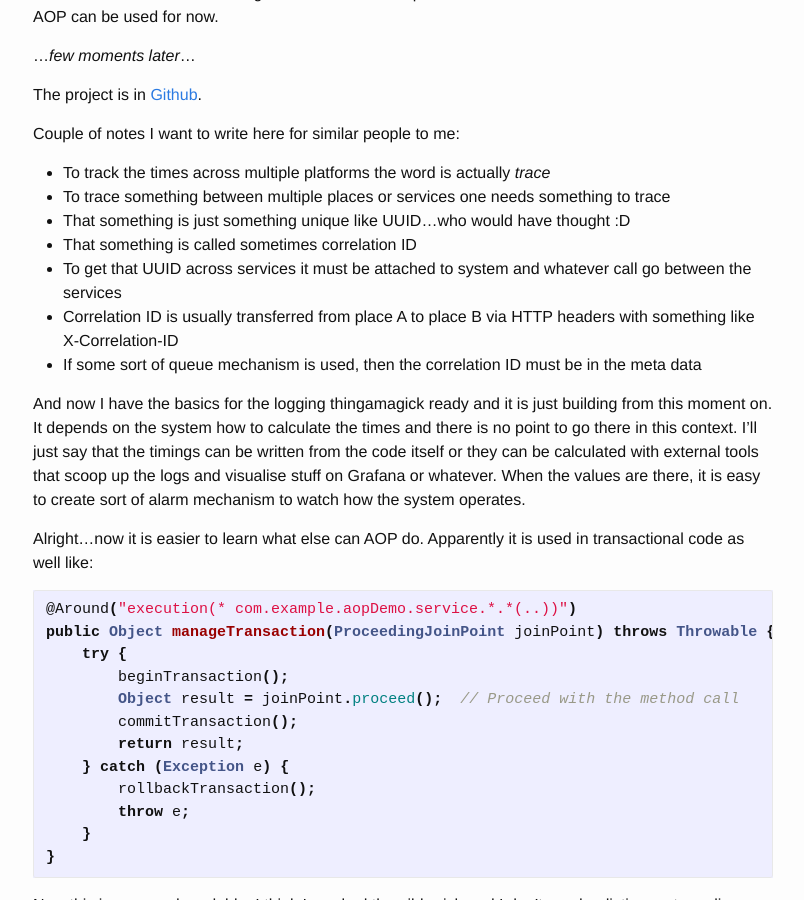
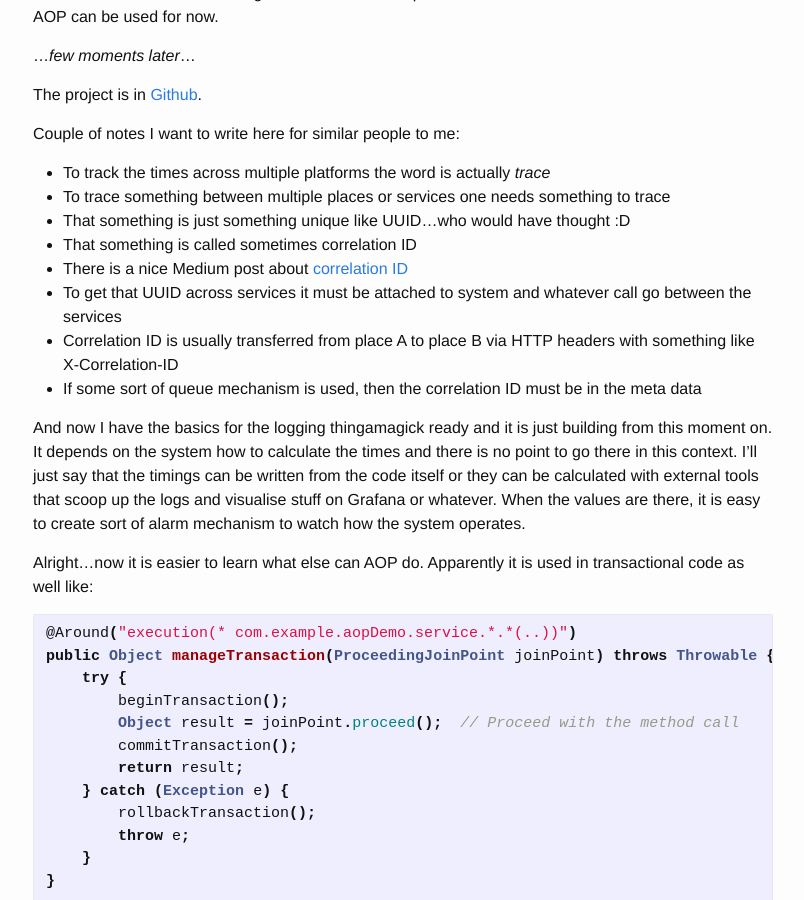
Before and after one commit to spedepekka/rapidprogrammer, a Jekyll site: the page built from _posts/2026-02-13-from-interview-to-learn-aop-and-openapi.markdown, in a window 1280 px wide and 900 px high, scrolled down 2238 px. Shown: the whole window, without its empty margins (237-1041 px from the left). Built offline with Jekyll 4.4.1, drawn with Linux system fonts in a browser that asks for light colours.

Commit message:
Add link to correlation ID post

```diff
--- a/_posts/2026-02-13-from-interview-to-learn-aop-and-openapi.markdown
+++ b/_posts/2026-02-13-from-interview-to-learn-aop-and-openapi.markdown
@@ -63,6 +63,7 @@ Couple of notes I want to write here for similar people to me:
 * To trace something between multiple places or services one needs something to trace
 * That something is just something unique like UUID...who would have thought :D
 * That something is called sometimes correlation ID
+* There is a nice Medium post about [correlation ID](https://medium.com/@anil.goyal0057/understanding-and-implementing-correlation-id-in-microservices-2900518954a0)
 * To get that UUID across services it must be attached to system and whatever call go between the services
 * Correlation ID is usually transferred from place A to place B via HTTP headers with something like X-Correlation-ID
 * If some sort of queue mechanism is used, then the correlation ID must be in the meta data
```
